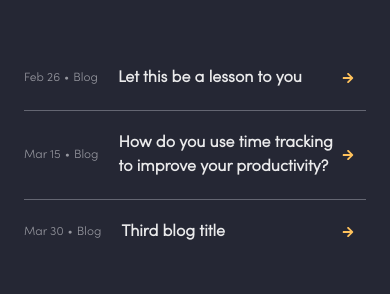
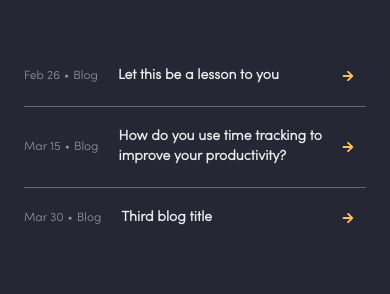
Before and after one commit to mikelisrael/portfolio, a Next.js app: page / in a window 390 px wide. Shown: the part 6310-6604 px from the top of the page. Built offline with nearby package versions, Linux system fonts and the light colour scheme.

Commit message:
Update blog title font size

```diff
--- a/components/BlogSection.tsx
+++ b/components/BlogSection.tsx
@@ -58,7 +58,9 @@ const BlogSection = () => {
                 <span>{blog.category}</span>
               </span>
 
-              <h4 className="text-base font-bold md:text-xl">{blog.title}</h4>
+              <h4 className="text-sm font-bold sm:text-base md:text-xl">
+                {blog.title}
+              </h4>
 
               <FaArrowRight className="inline-block -translate-x-3 text-yellowPrimary duration-200 group-hover:translate-x-0" />
             </li>
```
